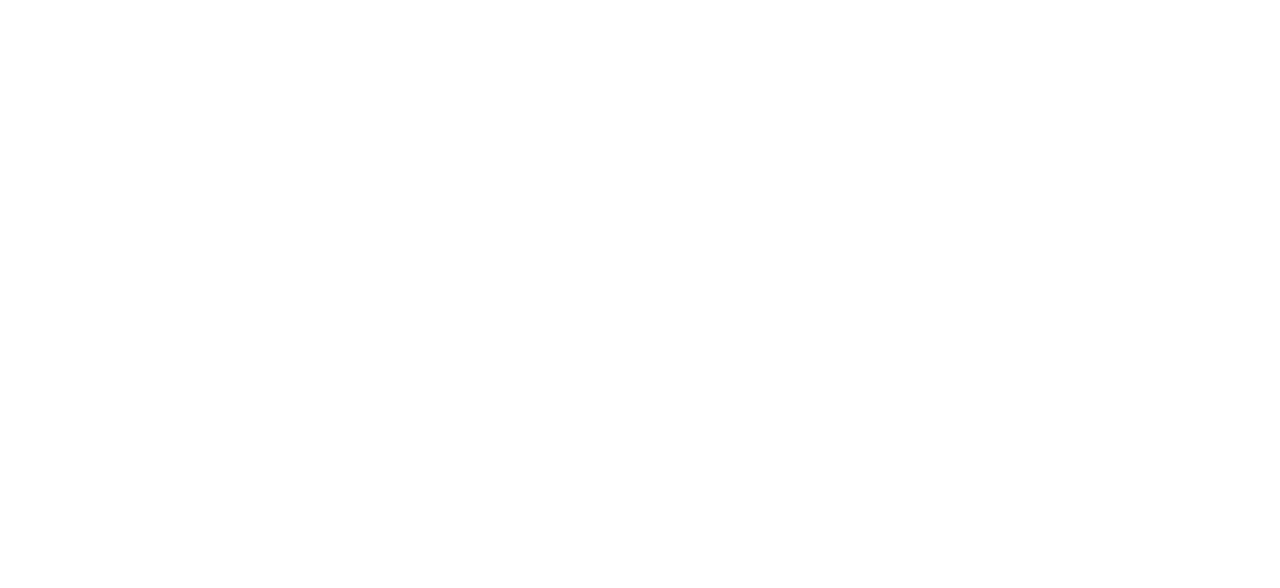
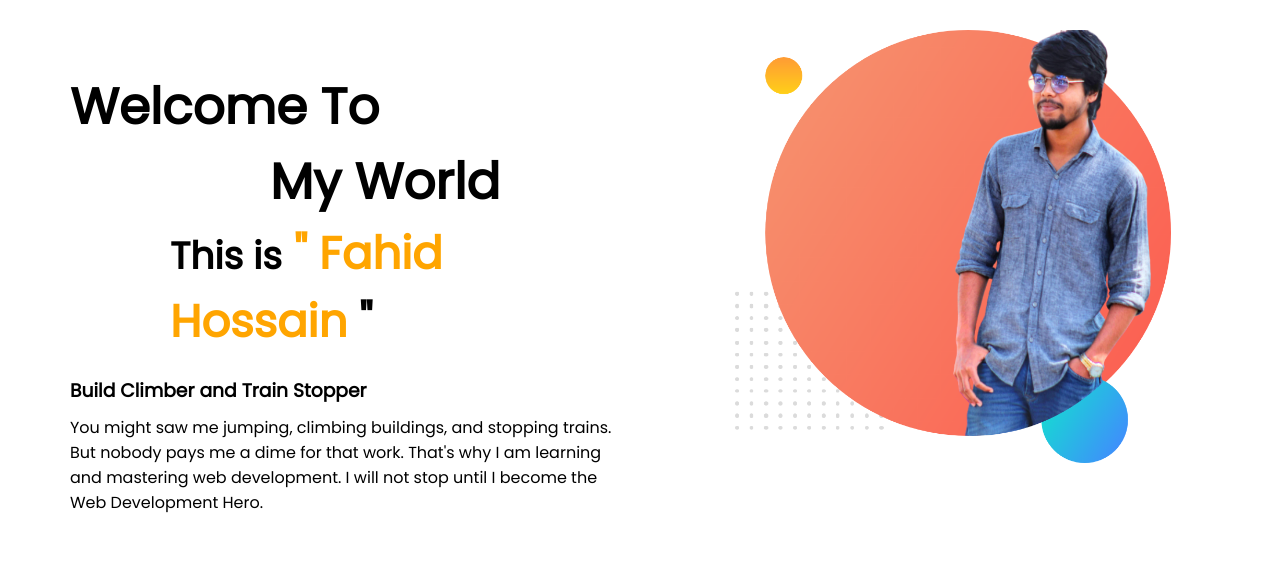
Before and after one commit to Fahid-Hossain/Developer-Portfolio, a plain HTML site: page index.html in a window 1280 px wide. Drawn offline with Linux system fonts and the light colour scheme.

Commit message:
some style add

```diff
--- a/index.html
+++ b/index.html
@@ -1,12 +1,36 @@
 <!DOCTYPE html>
 <html lang="en">
+
 <head>
     <meta charset="UTF-8">
     <meta http-equiv="X-UA-Compatible" content="IE=edge">
     <meta name="viewport" content="width=device-width, initial-scale=1.0">
-    <title>My Portfolio</title>
+    <title>Fahid's Portfolio</title>
+    <link rel="preconnect" href="https://fonts.googleapis.com">
+    <link rel="preconnect" href="https://fonts.gstatic.com" crossorigin>
+    <link href="https://fonts.googleapis.com/css2?family=Poppins&display=swap" rel="stylesheet">
+    <link rel="stylesheet" href="style.css">
 </head>
+
 <body>
+    <section id="top-banner">
+        <div class="half-part myself">
+            <h2>Welcome To</h2>
 
+            <h2 id="my-world"> My World</h2>
+            <h1><small>This is</small> <span class=orange-color>" Fahid Hossain</span> "</h1>
+            <h3>Build Climber and Train Stopper</h3>
+            <p>
+                You might saw me jumping, climbing buildings, and stopping trains. But nobody pays me a dime for that
+                work. That's why I am learning and mastering web development. I will not stop until I become the Web
+                Development Hero.
+            </p>
+        </div>
+
+        <div class="half-part">
+            <img src="images/fahid-bg.png" alt="">
+        </div>
+    </section>
 </body>
+
 </html>
--- a/style.css
+++ b/style.css
@@ -0,0 +1,48 @@
+*{
+    margin:0;
+    padding:0;
+}
+body{
+    font-family: 'Poppins', sans-serif;
+}
+
+
+.orange-color{
+    color:orange;
+}
+
+#top-banner{
+    display: flex;
+}
+.half-part{
+
+    width: 50%;
+    padding-left: 50px;
+    padding-top:30px;
+}
+
+.half-part img{
+    width: 80%;
+}
+h1{
+    font-size: 45px;
+    padding-left: 100px;
+}
+h2{
+    font-size: 50px;
+}
+
+.myself{
+    padding: 70px;
+}
+
+
+h3{
+    margin-top: 20px;
+}
+p{
+    margin-top: 10px;
+}
+#my-world{
+    padding-left: 200px;
+}
```
Also changed, not shown: images/Fahid_Hossain.jpeg (added), images/Fahid_Hossain_bg.png (added), images/fahid-bg.png (added), images/fahid-bg2.png (added).
